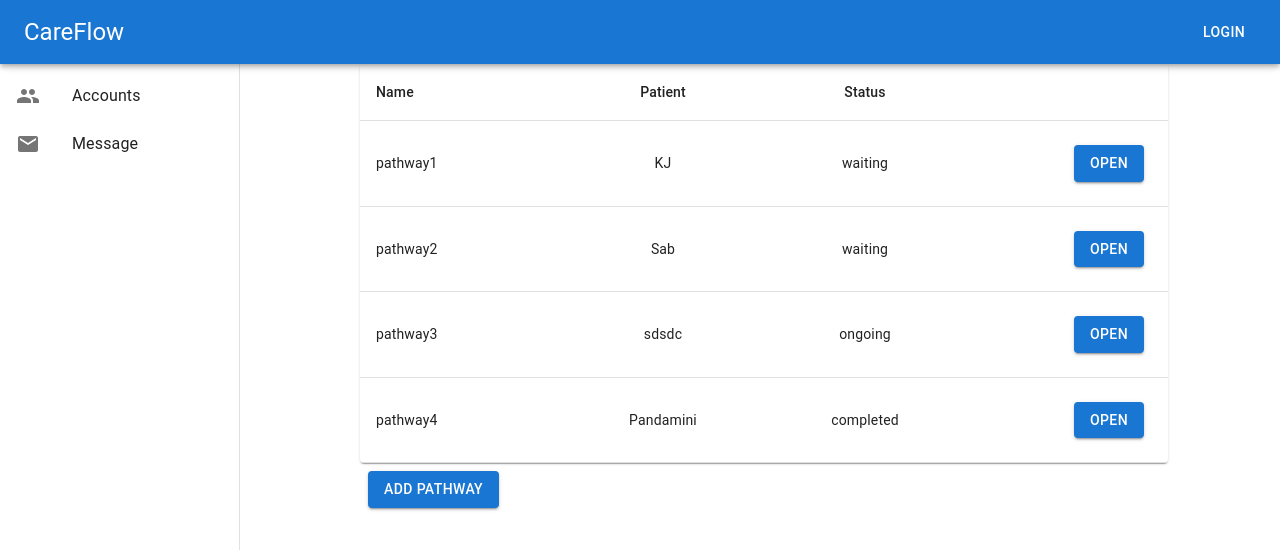
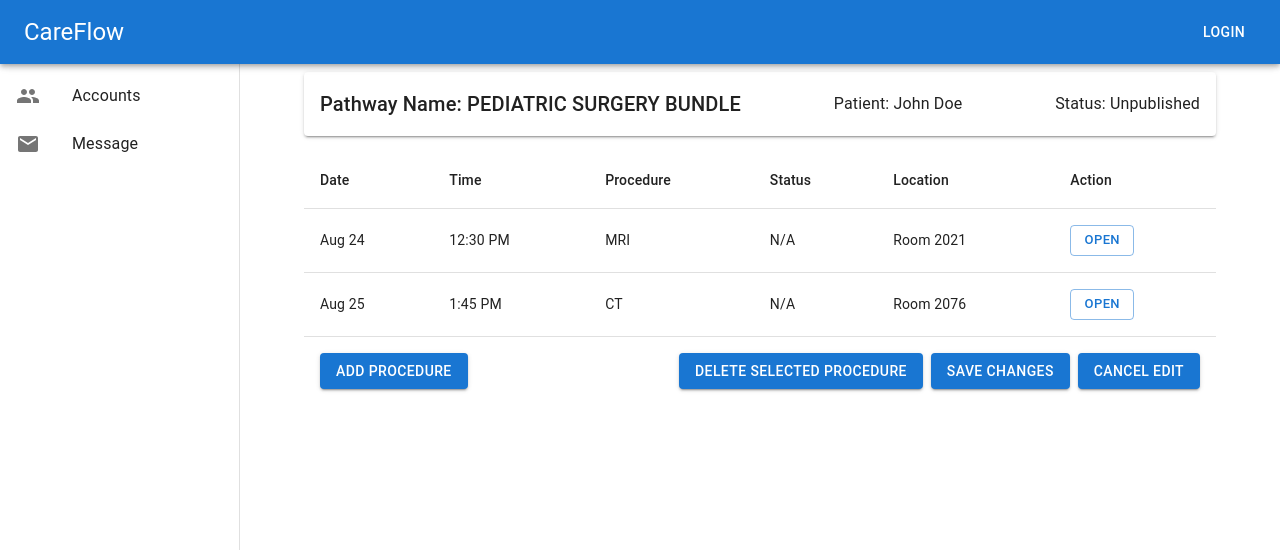
Before and after one commit to Hua5253/Care-Flow, a React (Vite) app in the folder client/: page / in a window 1280 px wide. Shown: the top 550 px of the page. Built offline with nearby package versions, Linux system fonts and the light colour scheme.

Commit message:
restructure the pathway components and create Procedurescreen and ProcedureList

```diff
--- a/client/src/App.tsx
+++ b/client/src/App.tsx
@@ -1,13 +1,15 @@
 import Container from "@mui/material/Container";
 import AppBanner from "./components/AppBanner";
-import PathwayScreen from "./components/pathwayscreen";
+import PathwayScreen from "./components/pathwaysTab/pathwayScreen";
+import ProcedureScreen from "./components/pathwaysTab/procedureScreen";
 
 function App() {
 
   return (
     <Container id="app" sx={{ display: "flex" }}>
       <AppBanner />
-      <PathwayScreen />
+      {/* <PathwayScreen /> */}
+      <ProcedureScreen />
     </Container>
   );
 }
--- a/client/src/components/pathwayscreen/TemplatePathwayModal.tsx
+++ b/client/src/components/pathwaysTab/modals/TemplatePathwayModal.tsx
@@ -1,4 +1,4 @@
-import { Box, FormControl, IconButton, InputLabel, MenuItem, Modal, Select } from "@mui/material";
+import { Box, Button, FormControl, IconButton, InputLabel, MenuItem, Modal, Select } from "@mui/material";
 import CloseIcon from "@mui/icons-material/Close";
 import { useState } from "react";
 
@@ -71,6 +71,7 @@ function TemplatePathwayModal({ handleClose }: closeModal) {
               <MenuItem value={"template3"}>Template 3</MenuItem>
             </Select>
           </FormControl>
+          <Button variant="contained">Create</Button>
         </Box>
       </Modal>
     </>
--- a/client/src/components/pathwayscreen/PathwayScreen.tsx
+++ b/client/src/components/pathwaysTab/pathwayScreen/PathwayScreen.tsx
@@ -1,6 +1,6 @@
 import Box from "@mui/material/Box";
 import PathwayList from "./PathwayList";
-import CreatePathwayModal from "./CreatePathwayModal";
+import CreatePathwayModal from "../modals/CreatePathwayModal";
 import { useState } from "react";
 
 export default function PathwayScreen() {
--- /dev/null
+++ b/client/src/components/pathwaysTab/procedureScreen/ProcedureBanner.tsx
@@ -0,0 +1,21 @@
+import { Paper, Typography, Box } from '@mui/material';
+
+const ProcedureBanner = () => {
+  return (
+    <Paper elevation={2} sx={{ padding: 2, marginBottom: 2 }}>
+      <Box display="flex" justifyContent="space-between" alignItems="center">
+        <Typography variant="h6" sx={{ marginRight: 2 }}>
+          Pathway Name: PEDIATRIC SURGERY BUNDLE
+        </Typography>
+        <Typography variant="subtitle1" sx={{ marginRight: 2 }}>
+          Patient: John Doe
+        </Typography>
+        <Typography variant="subtitle1">
+          Status: Unpublished
+        </Typography>
+      </Box>
+    </Paper>
+  );
+};
+
+export default ProcedureBanner;
--- /dev/null
+++ b/client/src/components/pathwaysTab/procedureScreen/ProcedureFooterButtons.tsx
@@ -0,0 +1,24 @@
+import { Box, Button } from '@mui/material';
+
+const ProcedureFooterButtons = () => {
+  return (
+    <Box display="flex" justifyContent="space-between" padding={2}>
+      <Button variant="contained" color="primary">
+        Add procedure
+      </Button>
+      <Box sx={{ display: 'flex', gap: 1 }}>
+        <Button variant="contained" color="primary">
+          Delete selected procedure
+        </Button>
+        <Button variant="contained">
+          Save changes
+        </Button>
+        <Button variant="contained">
+          Cancel edit
+        </Button>
+      </Box>
+    </Box>
+  );
+};
+
+export default ProcedureFooterButtons;
--- /dev/null
+++ b/client/src/components/pathwaysTab/procedureScreen/ProcedureList.tsx
@@ -0,0 +1,60 @@
+import {
+  Table,
+  TableBody,
+  TableCell,
+  TableHead,
+  TableRow,
+  Button,
+} from "@mui/material";
+
+const procedures = [
+  {
+    date: "Aug 24",
+    time: "12:30 PM",
+    procedure: "MRI",
+    status: "N/A",
+    location: "Room 2021",
+  },
+  {
+    date: "Aug 25",
+    time: "1:45 PM",
+    procedure: "CT",
+    status: "N/A",
+    location: "Room 2076",
+  },
+];
+
+const ProcedureList = () => {
+  return (
+    <Table>
+      <TableHead>
+        <TableRow>
+          <TableCell>Date</TableCell>
+          <TableCell>Time</TableCell>
+          <TableCell>Procedure</TableCell>
+          <TableCell>Status</TableCell>
+          <TableCell>Location</TableCell>
+          <TableCell>Action</TableCell>
+        </TableRow>
+      </TableHead>
+      <TableBody>
+        {procedures.map((procedure, index) => (
+          <TableRow key={index}>
+            <TableCell>{procedure.date}</TableCell>
+            <TableCell>{procedure.time}</TableCell>
+            <TableCell>{procedure.procedure}</TableCell>
+            <TableCell>{procedure.status}</TableCell>
+            <TableCell>{procedure.location}</TableCell>
+            <TableCell>
+              <Button variant="outlined" size="small">
+                Open
+              </Button>
+            </TableCell>
+          </TableRow>
+        ))}
+      </TableBody>
+    </Table>
+  );
+};
+
+export default ProcedureList;
--- /dev/null
+++ b/client/src/components/pathwaysTab/procedureScreen/ProcedureScreen.tsx
@@ -0,0 +1,14 @@
+import { Box } from "@mui/material";
+import ProcedureBanner from "./ProcedureBanner";
+import ProcedureList from "./ProcedureList";
+import ProcedureFooterButtons from "./ProcedureFooterButtons";
+
+function ProcedureScreen() {
+    return <Box sx={{ flexGrow: 1, mt: 8 }}>
+        <ProcedureBanner />
+        <ProcedureList />
+        <ProcedureFooterButtons />
+    </Box>
+}
+
+export default ProcedureScreen;
--- /dev/null
+++ b/client/src/components/pathwaysTab/procedureScreen/index.ts
@@ -0,0 +1,3 @@
+import ProcedureScreen from "./ProcedureScreen";
+
+export default ProcedureScreen;
```
Also changed, not shown: client/src/components/pathwaysTab/modals/CreatePathwayModal.tsx (renamed from client/src/components/pathwayscreen/CreatePathwayModal.tsx), client/src/components/pathwaysTab/pathwayScreen/PathwayList.tsx (renamed from client/src/components/pathwayscreen/PathwayList.tsx), client/src/components/pathwaysTab/pathwayScreen/index.ts (renamed from client/src/components/pathwayscreen/index.ts).
